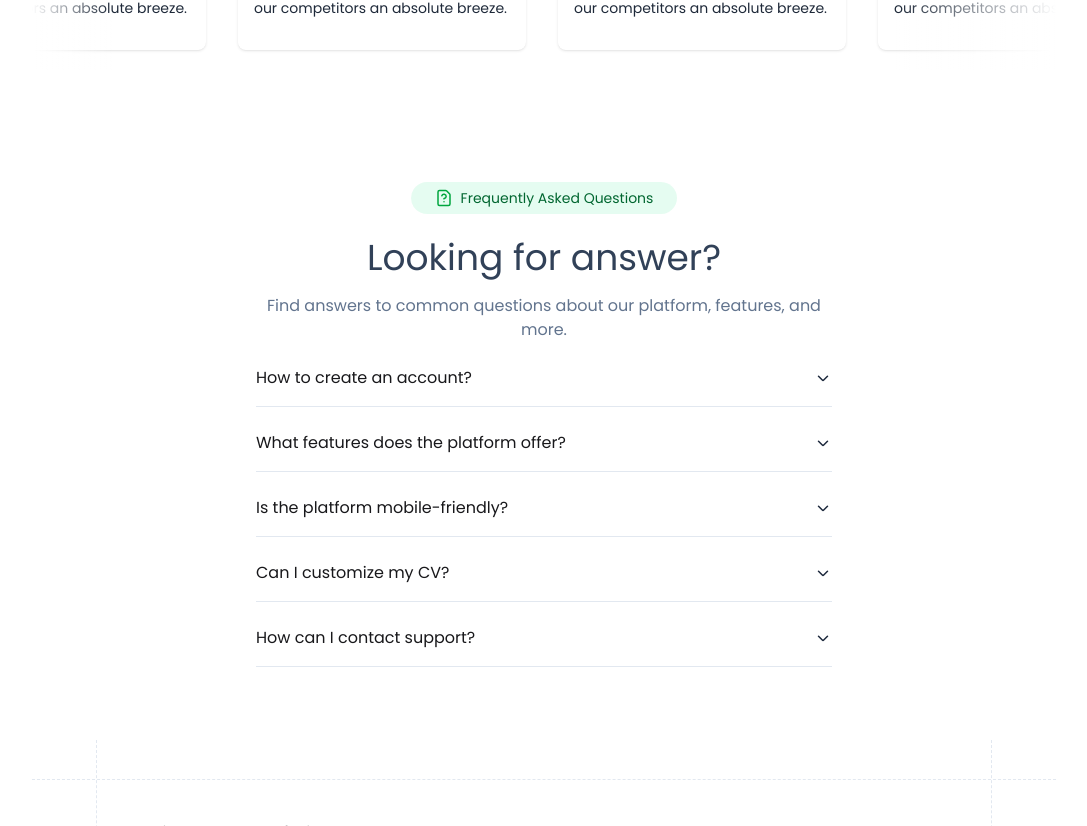
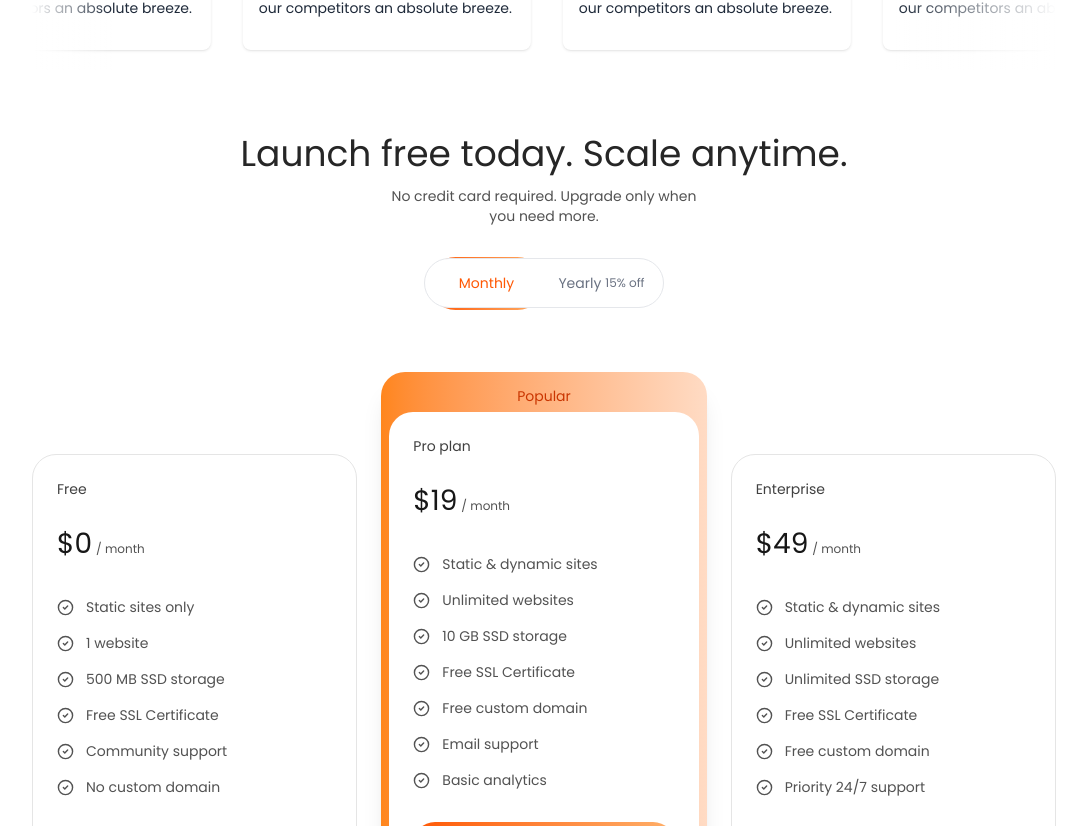
Before and after one commit to MasadRayan/Resume_banai, a React (Vite) app: page / in a window 1280 px wide. Shown: the part 1974-2800 px from the top of the page, without its empty margins (96-1183 px from the left). Built offline with nearby package versions, Linux system fonts and the light colour scheme.

Commit message:
Pricing Section added in the GFome Page

```diff
--- /dev/null
+++ b/src/components/Home/PricingSection.jsx
@@ -0,0 +1,156 @@
+import React from "react";
+
+const PricingSection = () => {
+  const [isYearly, setIsYearly] = React.useState(false);
+
+  const pricingData = [
+    {
+      name: "Free",
+      pricing: 0,
+      features: [
+        "Static sites only",
+        "1 website",
+        "500 MB SSD storage",
+        "Free SSL Certificate",
+        "Community support",
+        "No custom domain",
+      ],
+    },
+    {
+      name: "Pro plan",
+      pricing: 19,
+      mostPopular: true,
+      features: [
+        "Static & dynamic sites",
+        "Unlimited websites",
+        "10 GB SSD storage",
+        "Free SSL Certificate",
+        "Free custom domain",
+        "Email support",
+        "Basic analytics",
+      ],
+    },
+    {
+      name: "Enterprise",
+      pricing: 49,
+      features: [
+        "Static & dynamic sites",
+        "Unlimited websites",
+        "Unlimited SSD storage",
+        "Free SSL Certificate",
+        "Free custom domain",
+        "Priority 24/7 support",
+      ],
+    },
+  ];
+
+  return (
+    <>
+      <style>
+        {`
+                    @import url("https://fonts.googleapis.com/css2?family=Poppins:ital,wght@0,100;0,200;0,300;0,400;0,500;0,600;0,700;0,800;0,900;1,100;1,200;1,300;1,400;1,500;1,600;1,700;1,800;1,900&display=swap");
+                    *{
+                    font-family: "Poppins", sans-serif;
+                }`}
+      </style>
+
+      <div className="flex flex-col items-center py-16 px-4">
+        <h1 className="text-3xl md:text-4xl text-center mb-3 text-neutral-800">
+          Launch free today. Scale anytime.
+        </h1>
+        <p className="text-neutral-600 text-center mb-8 text-sm">
+          No credit card required. Upgrade only when
+          <br className="hidden md:block" /> you need more.
+        </p>
+
+        <div className="relative p-1 bg-white border border-gray-200 rounded-full inline-flex items-center mb-16 w-60">
+          <div
+            className={`absolute -z-10 w-[calc(50%-4px)] h-13.25 rounded-full bg-linear-to-r from-[#FF5804] to-[#FF8D28]/70 transition-transform duration-300 ease-in-out pointer-events-none
+                        ${isYearly ? "translate-x-full" : "translate-x-0"}`}
+          ></div>
+
+          <button
+            onClick={() => setIsYearly(false)}
+            className={`relative bg-white z-10 flex-1 py-2.5 cursor-pointer rounded-full text-sm font-medium text-center transition-colors duration-300
+                        ${!isYearly ? "text-[#FF5804]" : "text-gray-500 hover:text-gray-900"}`}
+          >
+            Monthly
+          </button>
+
+          <button
+            onClick={() => setIsYearly(true)}
+            className={`relative z-10 flex-1 py-2.5 cursor-pointer rounded-full text-sm font-medium text-center flex items-center justify-center gap-1 transition-colors duration-300
+                        ${isYearly ? "text-[#FF5804]" : "text-gray-500 hover:text-gray-900"}`}
+          >
+            Yearly
+            <span className="text-xs">15% off</span>
+          </button>
+        </div>
+
+        {/* Pricing Cards */}
+        <div className="grid grid-cols-1 md:grid-cols-3 gap-6 max-w-5xl w-full items-end">
+          {pricingData.map((plan, index) => (
+            <div
+              key={index}
+              className={
+                plan.mostPopular
+                  ? "bg-linear-to-r from-[#FF861C] to-[#FFDBC4] rounded-3xl p-2 shadow-xl hover:shadow-lg transition-shadow"
+                  : ""
+              }
+            >
+              {plan.mostPopular && (
+                <p className="text-center text-orange-700 text-sm py-1.5">
+                  Popular
+                </p>
+              )}
+              <div
+                key={index}
+                className={`rounded-3xl p-6 bg-white ${!plan.mostPopular ? "border border-neutral-200 hover:shadow-lg transition-shadow" : ""}`}
+              >
+                <h3 className="text-neutral-700 text-sm mb-6">{plan.name}</h3>
+                <div className="flex items-baseline gap-1 mb-8">
+                  <span className="text-[28px] text-neutral-900">
+                    {isYearly
+                      ? `$${plan.pricing - Math.round(plan.pricing * 0.15)}`
+                      : `$${plan.pricing}`}
+                  </span>
+                  <span className="text-neutral-600 text-xs">/ month</span>
+                </div>
+                <ul className="space-y-4 mb-8">
+                  {plan.features.map((feature, i) => (
+                    <li
+                      key={i}
+                      className="flex items-center gap-3 text-sm text-neutral-600"
+                    >
+                      <svg
+                        xmlns="http://www.w3.org/2000/svg"
+                        width="17"
+                        height="17"
+                        viewBox="0 0 24 24"
+                        fill="none"
+                        stroke="currentColor"
+                        stroke-width="2"
+                        stroke-linecap="round"
+                        stroke-linejoin="round"
+                        class="lucide lucide-circle-check-icon lucide-circle-check"
+                      >
+                        <circle cx="12" cy="12" r="10" />
+                        <path d="m9 12 2 2 4-4" />
+                      </svg>
+                      {feature}
+                    </li>
+                  ))}
+                </ul>
+                <button className="w-full cursor-pointer py-3 rounded-full bg-linear-to-r from-[#FF5804] to-[#FF8D28]/70 text-white text-sm hover:opacity-95 transition-opacity">
+                  Get started
+                </button>
+              </div>
+            </div>
+          ))}
+        </div>
+      </div>
+    </>
+  );
+};
+
+export default PricingSection;
--- a/src/pages/Home.jsx
+++ b/src/pages/Home.jsx
@@ -4,6 +4,7 @@ import FeaturedSection from '../components/Home/FeaturedSection';
 import Testimonial from '../components/Home/Testimonial';
 import CTASection from '../components/Home/CTASection';
 import FAQ from '../components/Home/FAQ';
+import PricingSection from '../components/Home/PricingSection';
 
 const Home = () => {
   return (
@@ -11,6 +12,7 @@ const Home = () => {
       <Hero></Hero>
       <FeaturedSection></FeaturedSection>
       <Testimonial></Testimonial>
+      <PricingSection></PricingSection>
       <FAQ></FAQ>
       <CTASection></CTASection>
     </div>
```
